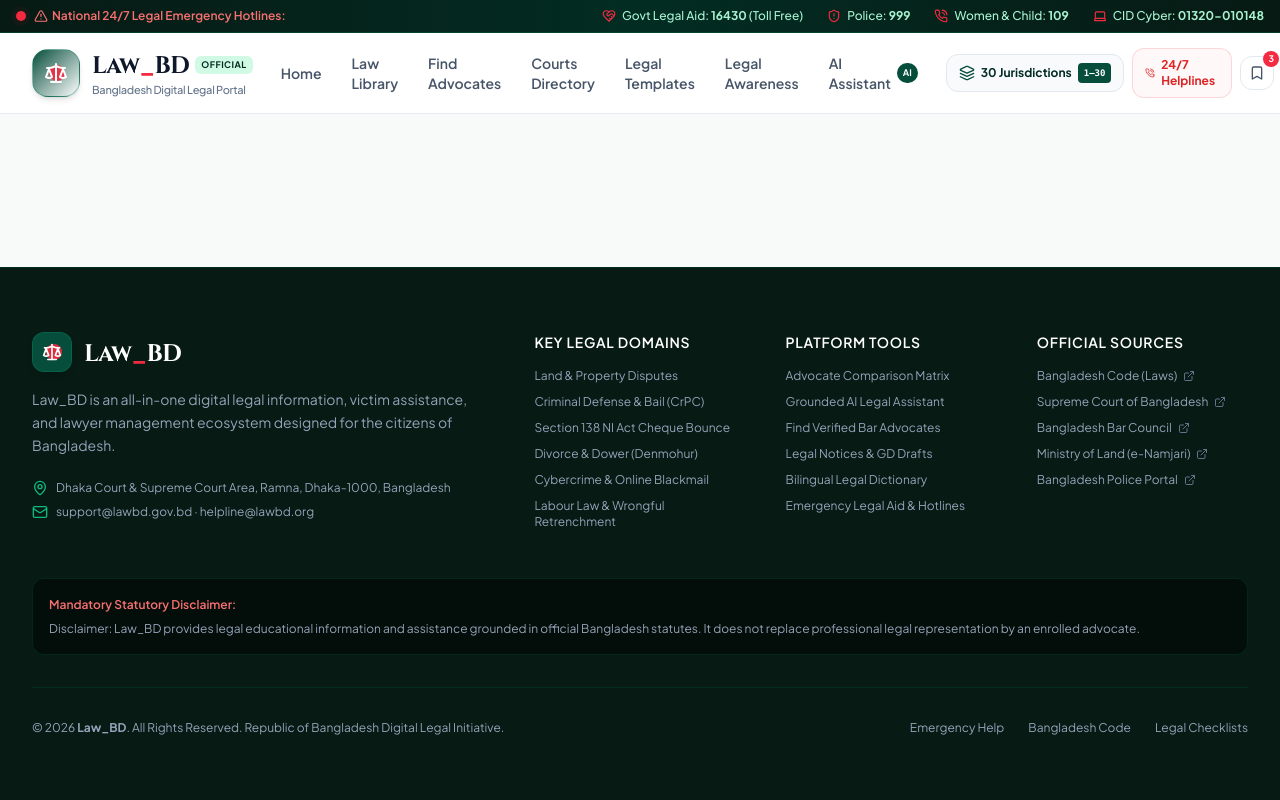
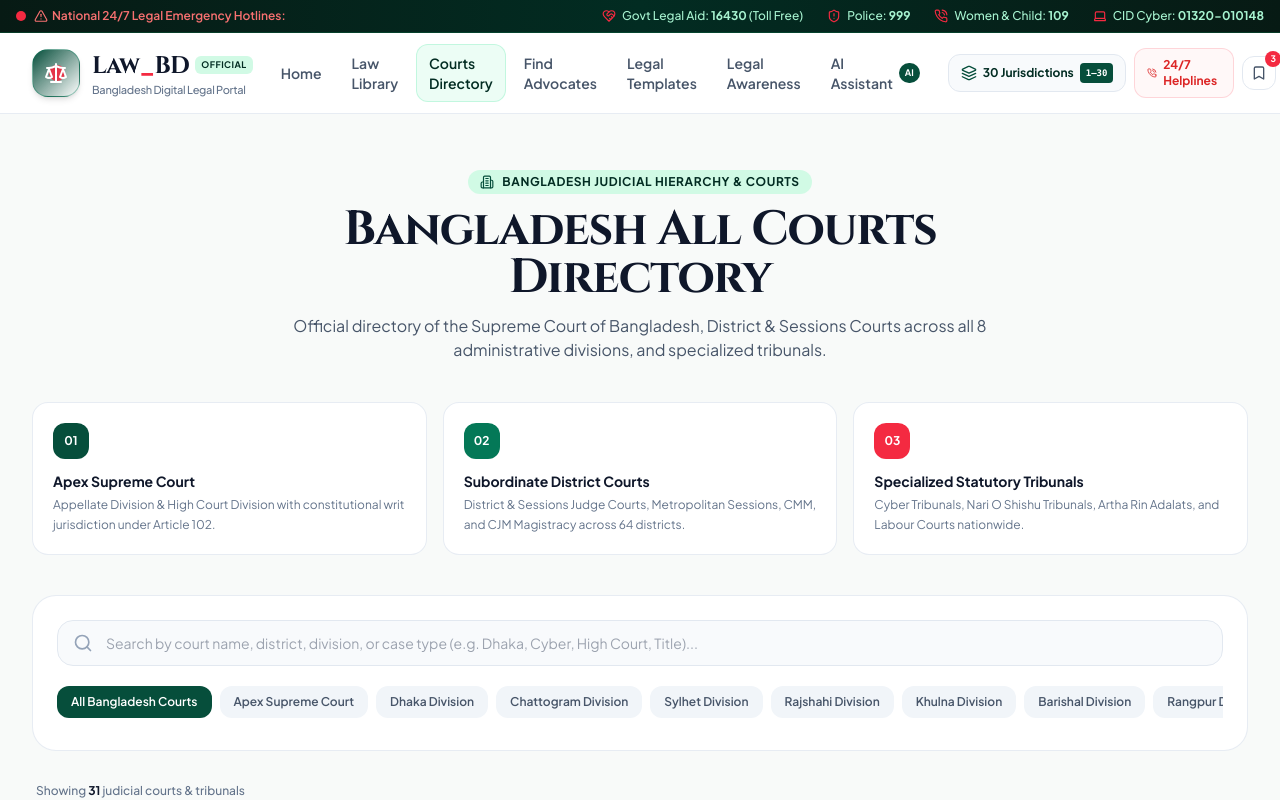
Before and after one commit to ahona25/Law_BD, a React (Vite) app in the folder frontend/: page /courts in a window 1280 px wide. Shown: the top 800 px of the page. Built offline with nearby package versions, Linux system fonts and the light colour scheme.

Commit message:
Update code

```diff
--- a/frontend/src/App.jsx
+++ b/frontend/src/App.jsx
@@ -17,6 +17,7 @@ import AiAssistantPage from './pages/AiAssistantPage';
 import LawyersPage from './pages/LawyersPage';
 import LawyerProfilePage from './pages/LawyerProfilePage';
 import BookingPage from './pages/BookingPage';
+import CourtsPage from './pages/CourtsPage';
 import CompareLawyersPage from './pages/CompareLawyersPage';
 import AwarenessPage from './pages/AwarenessPage';
 import TemplatesPage from './pages/TemplatesPage';
@@ -49,7 +50,8 @@ export default function App() {
                   <Route path="/lawyers" element={<LawyersPage />} />
                   <Route path="/lawyers/:id" element={<LawyerProfilePage />} />
                   <Route path="/booking/:lawyerId" element={<BookingPage />} />
-                  <Route path="/compare-lawyers" element={<CompareLawyersPage />} />
+                  <Route path="/courts" element={<CourtsPage />} />
+                  <Route path="/compare-lawyers" element={<CourtsPage />} />
                   <Route path="/awareness" element={<AwarenessPage />} />
                   <Route path="/templates" element={<TemplatesPage />} />
                   <Route path="/emergency" element={<EmergencyPage />} />
--- a/frontend/src/components/Footer.jsx
+++ b/frontend/src/components/Footer.jsx
@@ -62,7 +62,7 @@ export default function Footer() {
               {lang === 'bn' ? 'সেবাসমূহ' : 'Platform Tools'}
             </h4>
             <ul className="space-y-2.5 text-xs text-slate-400">
-              <li><Link to="/compare-lawyers" className="hover:text-emerald-300 transition-colors">{lang === 'bn' ? 'আইনজীবী তুলনা ম্যাট্রিক্স' : 'Advocate Comparison Matrix'}</Link></li>
+              <li><Link to="/courts" className="hover:text-emerald-300 transition-colors">{lang === 'bn' ? 'বাংলাদেশ আদালত ডিরেক্টরি' : 'Bangladesh Courts Directory'}</Link></li>
               <li><Link to="/ai-assistant" className="hover:text-emerald-300 transition-colors">Grounded AI Legal Assistant</Link></li>
               <li><Link to="/lawyers" className="hover:text-emerald-300 transition-colors">Find Verified Bar Advocates</Link></li>
               <li><Link to="/templates" className="hover:text-emerald-300 transition-colors">Legal Notices & GD Drafts</Link></li>
--- a/frontend/src/components/Navbar.jsx
+++ b/frontend/src/components/Navbar.jsx
@@ -81,8 +81,8 @@ export default function Navbar() {
   const navLinks = [
     { to: '/', label: t('navHome') },
     { to: '/laws', label: t('navLaws') },
+    { to: '/courts', label: t('navCourts') },
     { to: '/lawyers', label: t('navLawyers') },
-    { to: '/compare-lawyers', label: t('navCompare') },
     { to: '/templates', label: t('navTemplates') },
     { to: '/awareness', label: t('navAwareness') },
     { to: '/ai-assistant', label: t('navAi'), badge: 'AI' }
--- a/frontend/src/pages/EmergencyPage.jsx
+++ b/frontend/src/pages/EmergencyPage.jsx
@@ -20,7 +20,7 @@ export default function EmergencyPage() {
   useEffect(() => {
     api.getEmergencyResources().then(res => {
       if (res.success) setResources(res.resources);
-    }).catch(() => {});
+    }).catch(() => { });
   }, []);
 
   const crisisGuides = [
@@ -55,6 +55,9 @@ export default function EmergencyPage() {
       ]
     }
   ];
+
+
+
 
   return (
     <div className="min-h-screen bg-[#F8FAF9] py-12">
```
